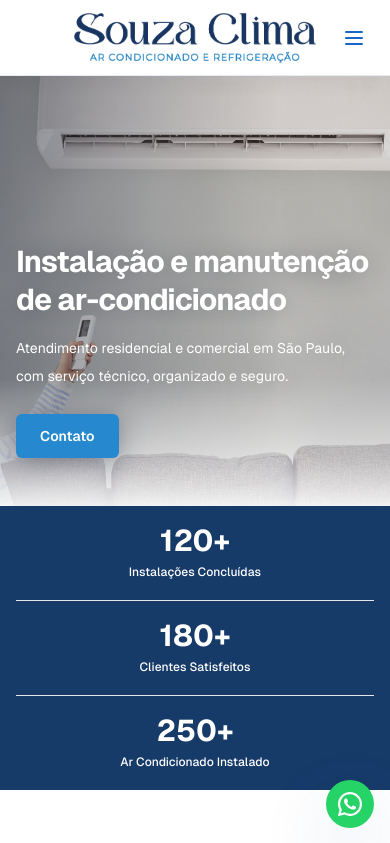
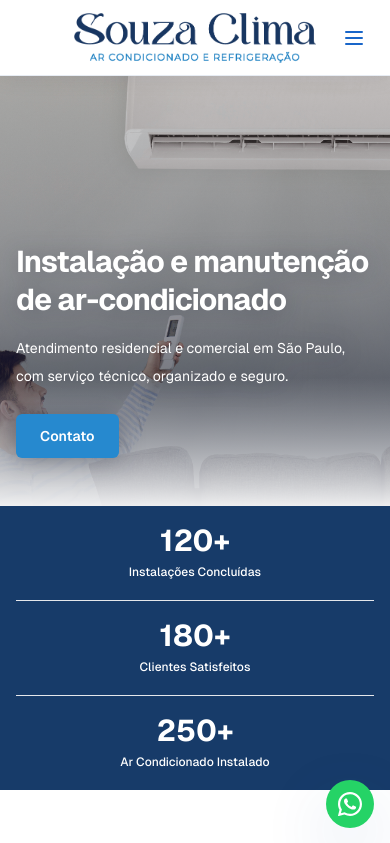
Before and after one commit to PietroNozella/LP-SouzaClima, a Next.js app: page / in a window 390 px wide. Shown: the top 843 px of the page. Built offline with nearby package versions, Linux system fonts and the light colour scheme.

Commit message:
Adjust hero mobile image framing

```diff
--- a/app/components/Hero.tsx
+++ b/app/components/Hero.tsx
@@ -22,10 +22,11 @@
           fill
           priority
           sizes="100vw"
-          className="object-cover object-center"
+          className="object-cover object-[38%_center] md:object-center"
         />
 
-        <div className="absolute inset-0 bg-[linear-gradient(90deg,rgba(15,23,42,0.42)_0%,rgba(15,23,42,0.16)_42%,rgba(15,23,42,0)_72%)]" />
+        <div className="absolute inset-0 bg-[linear-gradient(180deg,rgba(15,23,42,0.08)_0%,rgba(15,23,42,0.30)_45%,rgba(15,23,42,0.78)_100%)] md:hidden" />
+        <div className="absolute inset-0 hidden bg-[linear-gradient(90deg,rgba(15,23,42,0.42)_0%,rgba(15,23,42,0.16)_42%,rgba(15,23,42,0)_72%)] md:block" />
         <div className="absolute inset-x-0 bottom-0 h-32 bg-[linear-gradient(180deg,rgba(255,255,255,0)_0%,rgba(255,255,255,0.92)_100%)]" />
 
         <div className="relative mx-auto flex min-h-[430px] max-w-6xl items-end px-4 pb-12 sm:px-6 md:min-h-[540px] md:pb-16 lg:min-h-[590px]">
```
